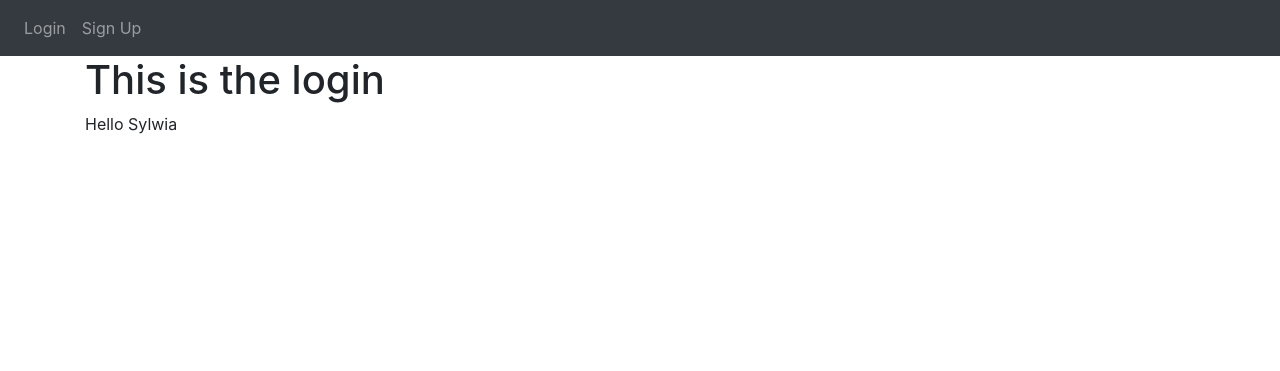
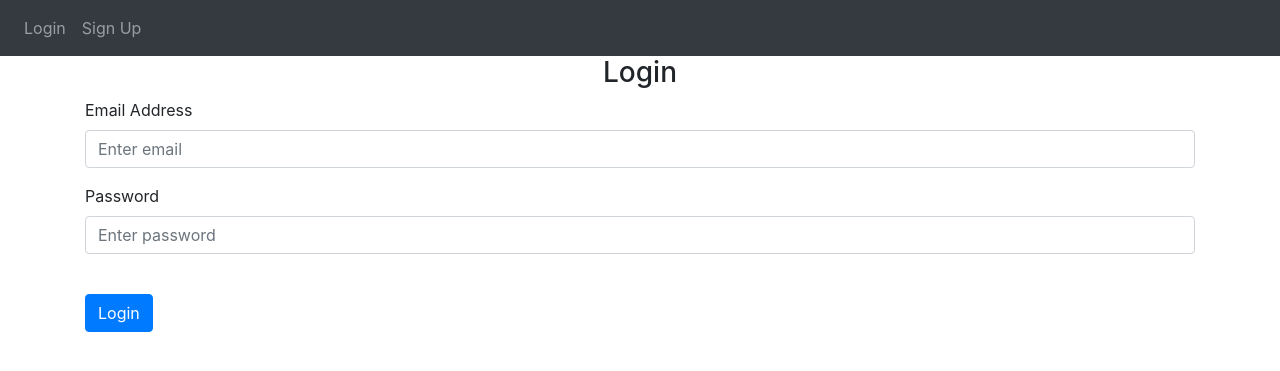
Before and after one commit to szyda/note-app, a Flask app: page /login in a window 1280 px wide. Shown: the top 371 px of the page. Run offline with Flask 3, Linux system fonts and the light colour scheme; some libraries are stand-ins or nearby versions.

Commit message:
Login page template

```diff
--- a/website/templates/login.html
+++ b/website/templates/login.html
@@ -1,5 +1,29 @@
 {% extends "base.html" %} {% block title %}Login{% endblock %}
 {% block content%}
-<h1>This is the login</h1>
-{{"Hello " + username}}
+<form method="POST">
+  <h3 align="center">Login</h3>
+  <div class="form-group">
+    <label for="email">Email Address</label>
+    <input
+      type="email"
+      class="form-control"
+      id="email"
+      name="email"
+      placeholder="Enter email"
+    />
+  </div>
+  <div class="form-group">
+    <label for="password">Password</label>
+    <input
+      type="password"
+      class="form-control"
+      id="password"
+      name="password"
+      placeholder="Enter password"
+    />
+  </div>
+
+  <br />
+  <button type="submit" class="btn btn-primary">Login</button>
+</form>
 {% endblock %}
```
